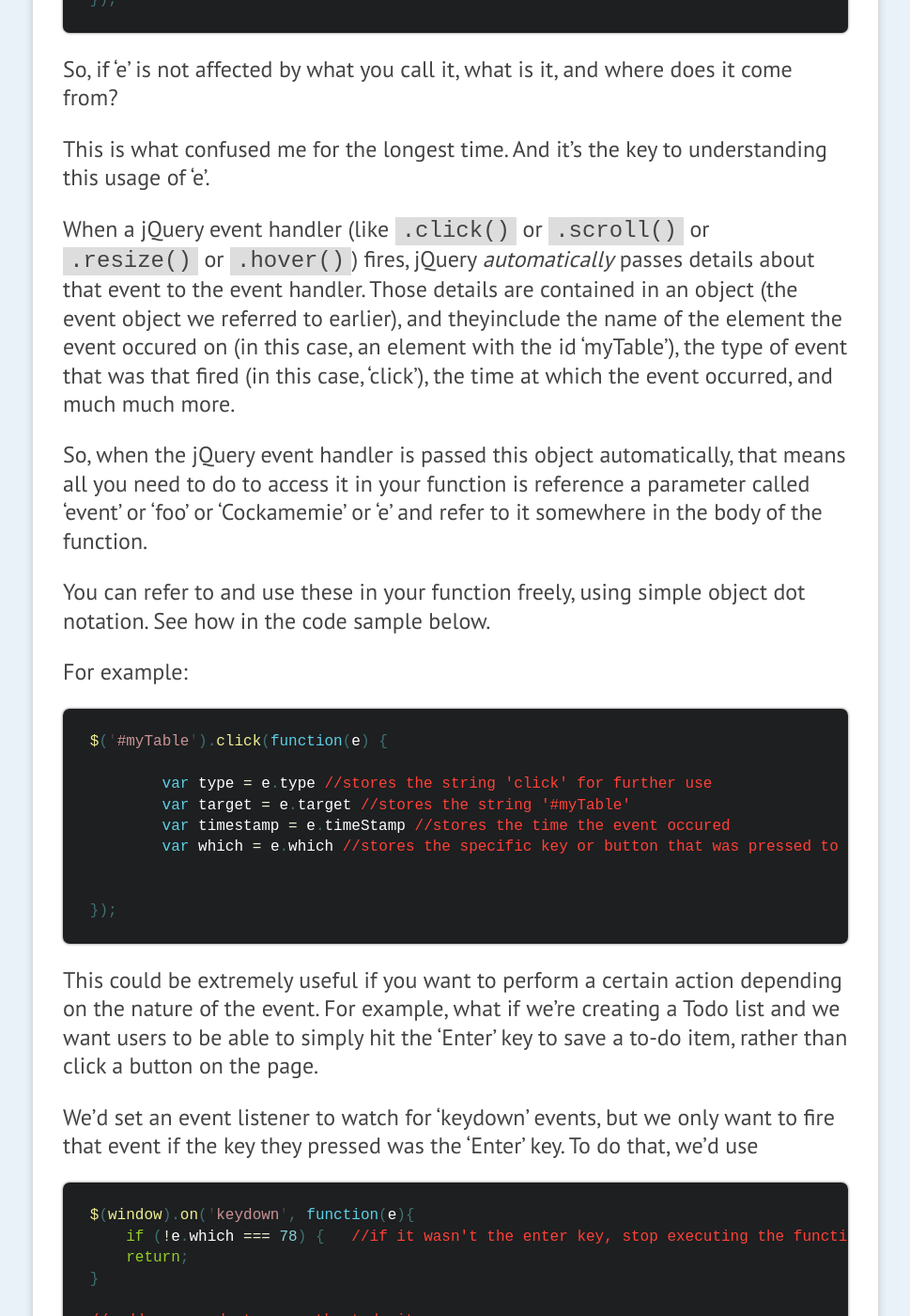
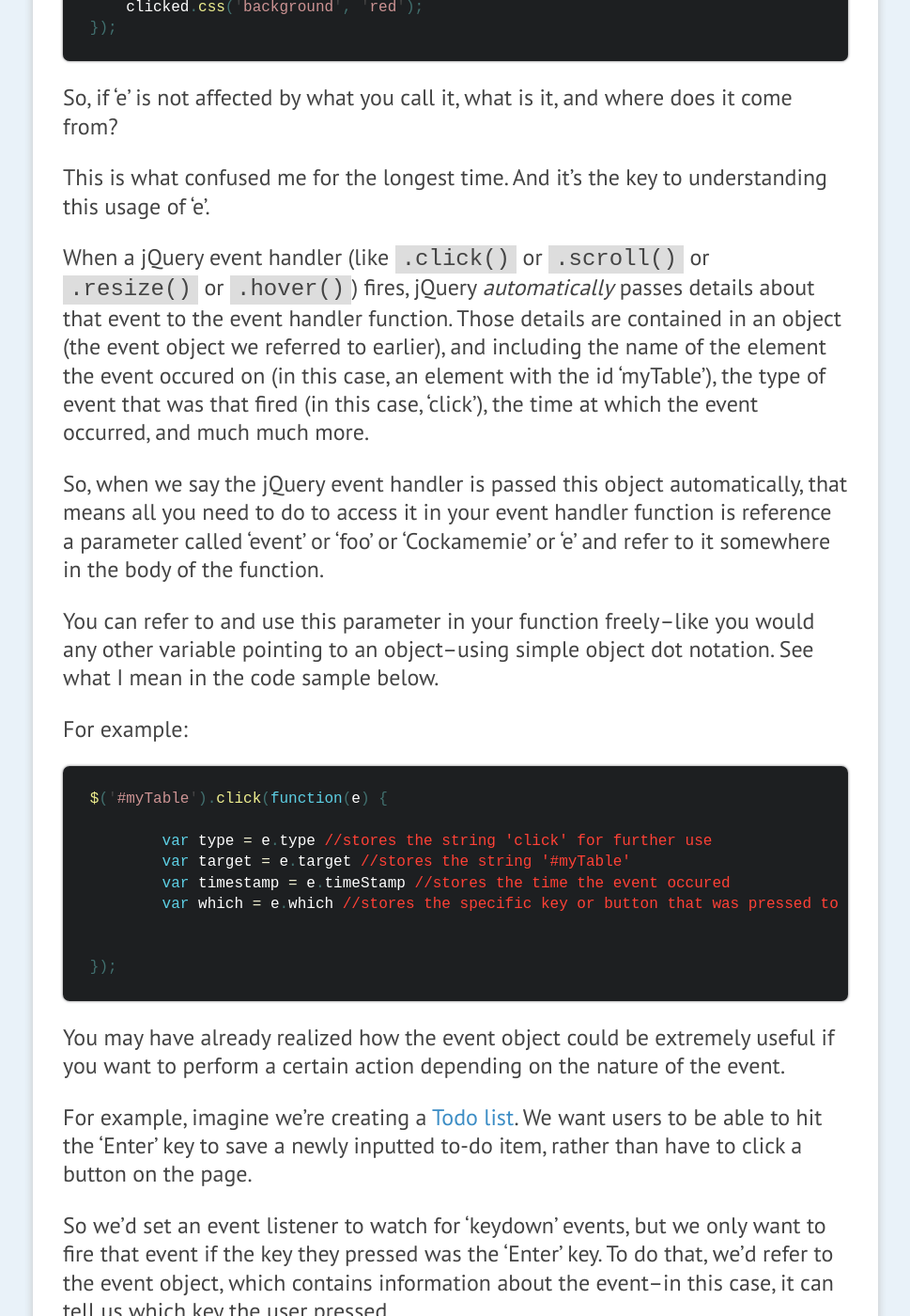
Before and after one commit to brycepj/devbryce-jekyll, a Jekyll site: the page built from _posts/2014-03-14-e-js-event-handler.md, in a window 1280 px wide and 1400 px high, scrolled down 1430 px. Shown: the whole window at 94% size, without its empty margins (155-1124 px from the left). Built offline with Jekyll 4.4.1, drawn with Linux system fonts in a browser that asks for light colours; some of the changed text lies outside the part shown.

Commit message:
edit post on e

```diff
--- a/_posts/2014-03-14-e-js-event-handler.md
+++ b/_posts/2014-03-14-e-js-event-handler.md
@@ -22,9 +22,9 @@ If you're familiar with jQuery, you know we're selecting an element with an id a
 
 But what's that 'e' for, and where did it come from?
 
-In this case, 'e' is a reference to an 'event object', which is an object that stores alls sorts of information when an event (in this case, a 'click') happens.
+In this case, 'e' is a reference to an 'event object' (a JavaScript object of key-value pairs), that stores alls sorts of information when an event (in this case, a 'click') happens.
 
-If you've done some reading on this already, you'll have noticed [people saying](http://stackoverflow.com/questions/3535996/jquery-javascript-functione-what-is-e-why-is-it-needed-what-does-it-ac) that 'e' doesn't have to be called 'e'. You can name it whatever you want. In other words, in the code samples below, you get exactly the same result as you do using the code from the sample above.
+If you've done some reading on this already, you'll have noticed [people saying](http://stackoverflow.com/questions/3535996/jquery-javascript-functione-what-is-e-why-is-it-needed-what-does-it-ac) that 'e' doesn't have to be called 'e'. You can name it whatever you want. In other words, in the code samples below, you'll get exactly the same result as you would using the code from the sample above.
 
 {% highlight javascript %}
 
@@ -56,11 +56,11 @@ So, if 'e' is not affected by what you call it, what is it, and where does it co
 
 This is what confused me for the longest time. And it's the key to understanding this usage of 'e'.
 
-When a jQuery event handler (like `.click()` or `.scroll()` or `.resize()` or `.hover()`) fires, jQuery *automatically* passes details about that event to the event handler. Those details are contained in an object (the event object we referred to earlier), and theyinclude the name of the element the event occured on (in this case, an element with the id 'myTable'), the type of event that was that fired (in this case, 'click'), the time at which the event occurred, and much much more.
+When a jQuery event handler (like `.click()` or `.scroll()` or `.resize()` or `.hover()`) fires, jQuery *automatically* passes details about that event to the event handler function. Those details are contained in an object (the event object we referred to earlier), and including the name of the element the event occured on (in this case, an element with the id 'myTable'), the type of event that was that fired (in this case, 'click'), the time at which the event occurred, and much much more.
 
-So, when the jQuery event handler is passed this object automatically, that means all you need to do to access it in your function is reference a parameter called 'event' or 'foo' or 'Cockamemie' or 'e' and refer to it somewhere in the body of the function.
+So, when we say the jQuery event handler is passed this object automatically, that means all you need to do to access it in your event handler function is reference a parameter called 'event' or 'foo' or 'Cockamemie' or 'e' and refer to it somewhere in the body of the function.
 
-You can refer to and use these in your function freely, using simple object dot notation. See how in the code sample below.
+You can refer to and use this parameter in your function freely--like you would any other variable pointing to an object--using simple object dot notation. See what I mean in the code sample below.
 
 For example:
 {% highlight javascript %}
@@ -77,15 +77,16 @@ $('#myTable').click(function(e) {
 
 {% endhighlight %}
 
-This could be extremely useful if you want to perform a certain action depending on the nature of the event. For example, what if we're creating a Todo list and we want users to be able to simply hit the 'Enter' key to save a to-do item, rather than click a button on the page.
+You may have already realized how the event object could be extremely useful if you want to perform a certain action depending on the nature of the event.
 
-We'd set an event listener to watch for 'keydown' events, but we only want to fire that event if the key they pressed was the 'Enter' key. To do that, we'd use
+For example, imagine we're creating a [Todo list](http://todomvc.com). We want users to be able to hit the 'Enter' key to save a newly inputted to-do item, rather than have to click a button on the page.
 
+So we'd set an event listener to watch for 'keydown' events, but we only want to fire that event if the key they pressed was the 'Enter' key. To do that, we'd refer to the event object, which contains information about the event--in this case, it can tell us which key the user pressed.
 
 {% highlight javascript %}
 
 $(window).on('keydown', function(e){
-    if (!e.which === 78) {   //if it wasn't the enter key, stop executing the function
+    if (!e.which === 78) {   //if not the enter key, stop executing the function
     return;
 }
 
@@ -106,6 +107,6 @@ $('#myTable').click(function(e) {
 
 {% endhighlight %}
 
-You see e.target has been referred to as part of a jQuery selector, which means that once e.target evaluates into "#myTable" we're using it directly in a new jQuery selector to be manipulated with the next line.
+You see `e.target` has been referred to as part of a jQuery selector, which means that once `e.target` evaluates into "#myTable" we're using it directly in a new jQuery selector to be manipulated with the next line.
 
-Well, hopefully that helped. Now that you know what 'e' is referring to, head to the [jQuery Event Object API](https://api.jquery.com/category/events/event-object/) to see other information you can access in any jQuery event handler.
+Well, hopefully that helped you. Now that you know what 'e' is referring to, head to the [jQuery Event Object API](https://api.jquery.com/category/events/event-object/) to see other information you can access in any jQuery event handler.
```
